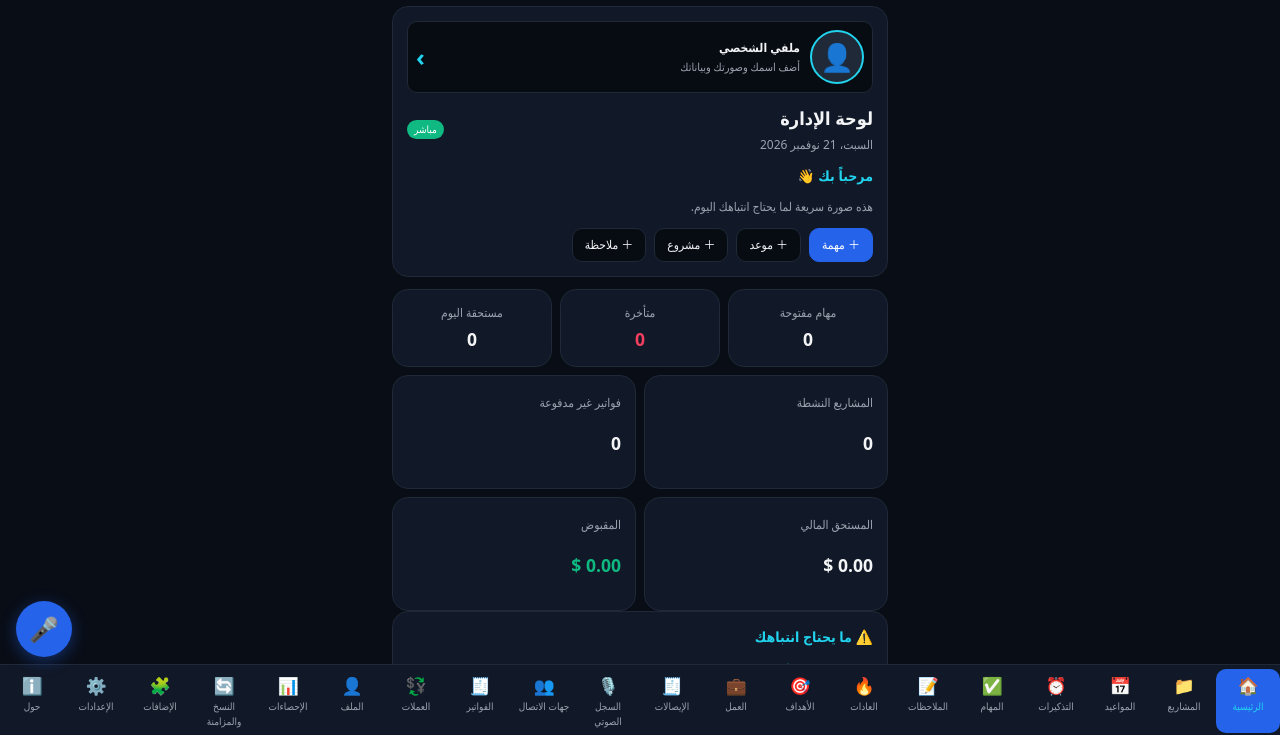
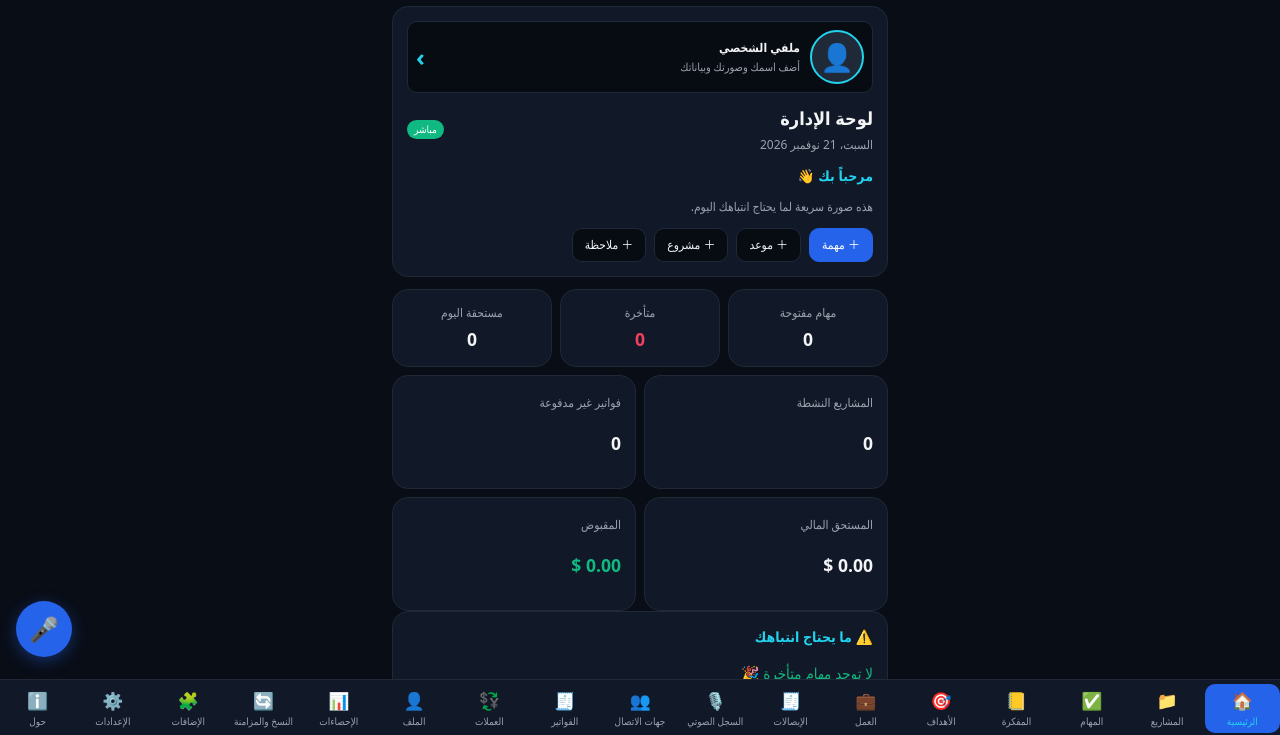
Before and after one commit to hassan2026go/rimbook, a website: page index.html in a window 1280 px wide. Shown: the part 63-798 px from the top of the page. Drawn offline with Linux system fonts and the light colour scheme.

Commit message:
Load unified notebook in the Rimbook app

```diff
--- a/index.html
+++ b/index.html
@@ -156,5 +156,6 @@ footer#appFooter{max-width:520px;margin:18px auto 100px;padding:18px 14px;text-a
 <script src="./pro.js"></script>
 <script src="./voice-ledger.js"></script>
 <script src="./receipts.js"></script>
+<script src="./notebook.js"></script>
 </body>
 </html>
```
